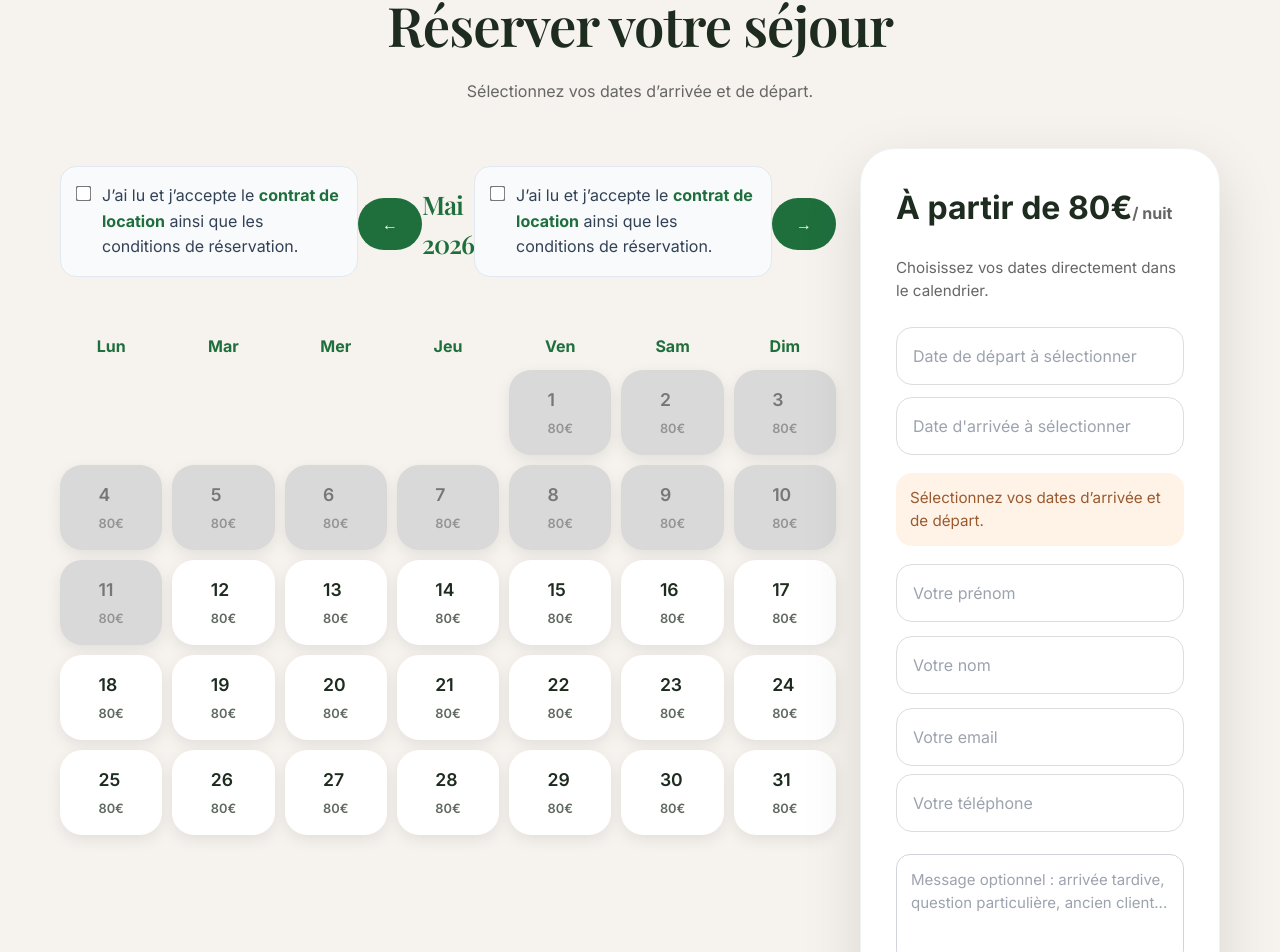
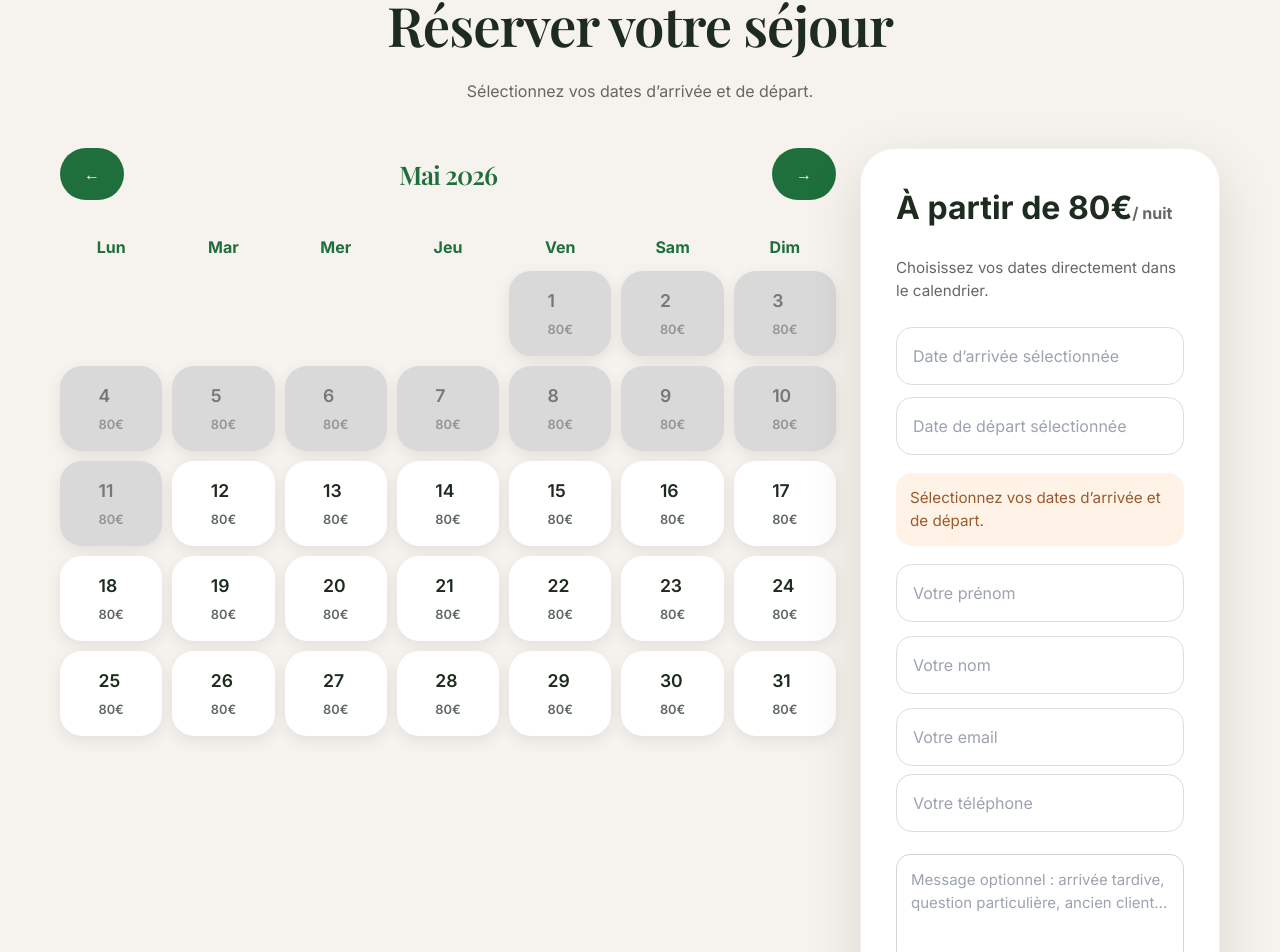
Before and after one commit to lamaisonverte65/site-maison-verte, a React (Vite) app: page / in a window 1280 px wide. Shown: the part 3712-4664 px from the top of the page. Built offline with nearby package versions, Linux system fonts and the light colour scheme; no server answers.

Commit message:
correction contrat

```diff
--- a/src/components/MaisonVerte.jsx
+++ b/src/components/MaisonVerte.jsx
@@ -473,13 +473,14 @@ async function submitBookingRequest() {
       })
     });
 
-    alert("Votre demande de réservation a bien été envoyée.");
+    alert("Votre demande de réservation a bien été envoyée. Un email de confirmation vient de vous être adressé. Pensez à vérifier vos courriers indésirables / spams si vous ne le recevez pas rapidement.");
 
     setGuestFirstName("");
     setGuestLastName("");
 
     setGuestEmail("");
     setGuestPhone("");
+    setGuestMessage("");
 
     setSelectedDates([]);
     setContractAccepted(false);
@@ -1225,56 +1226,6 @@ return (
         }}
       >
 
-        <div
-          style={{
-            marginTop: "18px",
-            marginBottom: "22px",
-            padding: "16px",
-            borderRadius: "16px",
-            background: "#f8fafc",
-            border: "1px solid #e2e8f0"
-          }}
-        >
-          <label
-            style={{
-              display: "flex",
-              alignItems: "flex-start",
-              gap: "12px",
-              cursor: "pointer",
-              lineHeight: "1.6",
-              color: "#334155"
-            }}
-          >
-            <input
-              type="checkbox"
-              checked={contractAccepted}
-              onChange={(e) =>
-                setContractAccepted(e.target.checked)
-              }
-              style={{
-                marginTop: "4px",
-                transform: "scale(1.2)"
-              }}
-            />
-
-            <span>
-              J’ai lu et j’accepte le{" "}
-              <a
-                href="/documents/contrat-location.pdf"
-                target="_blank"
-                rel="noopener noreferrer"
-                style={{
-                  color: "#1f6f3d",
-                  fontWeight: "700"
-                }}
-              >
-                contrat de location
-              </a>{" "}
-              ainsi que les conditions de réservation.
-            </span>
-          </label>
-        </div>
-
         <button
           className="button"
           onClick={previousMonth}
@@ -1299,56 +1250,6 @@ return (
             )
           }
         </h3>
-
-        <div
-          style={{
-            marginTop: "18px",
-            marginBottom: "22px",
-            padding: "16px",
-            borderRadius: "16px",
-            background: "#f8fafc",
-            border: "1px solid #e2e8f0"
-          }}
-        >
-          <label
-            style={{
-              display: "flex",
-              alignItems: "flex-start",
-              gap: "12px",
-              cursor: "pointer",
-              lineHeight: "1.6",
-              color: "#334155"
-            }}
-          >
-            <input
-              type="checkbox"
-              checked={contractAccepted}
-              onChange={(e) =>
-                setContractAccepted(e.target.checked)
-              }
-              style={{
-                marginTop: "4px",
-                transform: "scale(1.2)"
-              }}
-            />
-
-            <span>
-              J’ai lu et j’accepte le{" "}
-              <a
-                href="/documents/contrat-location.pdf"
-                target="_blank"
-                rel="noopener noreferrer"
-                style={{
-                  color: "#1f6f3d",
-                  fontWeight: "700"
-                }}
-              >
-                contrat de location
-              </a>{" "}
-              ainsi que les conditions de réservation.
-            </span>
-          </label>
-        </div>
 
         <button
           className="button"
@@ -1556,7 +1457,7 @@ return (
 
           <input
             type="text"
-            placeholder="Date de départ à sélectionner"
+            placeholder="Date d’arrivée sélectionnée"
             value={selectedDates[0] || ""}
             readOnly
             style={{
@@ -1569,7 +1470,7 @@ return (
 
           <input
             type="text"
-            placeholder="Date d'arrivée à sélectionner"
+            placeholder="Date de départ sélectionnée"
             value={selectedDates[1] || ""}
             readOnly
             style={{
```
Lines whose indentation alone changed are shown as unchanged.
